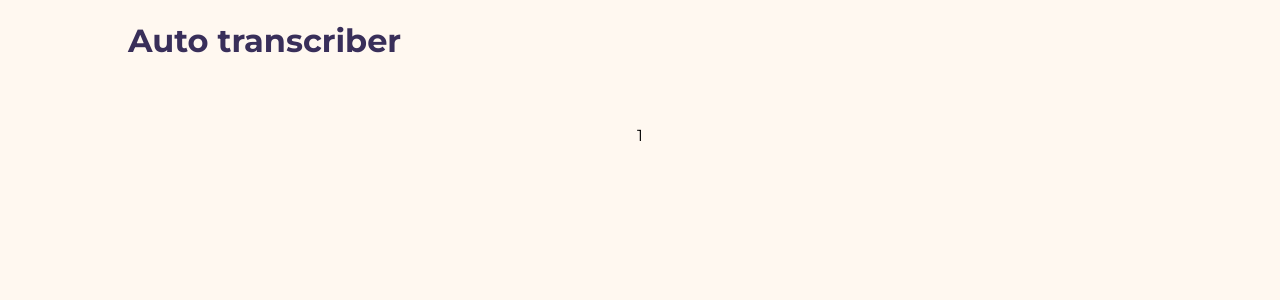
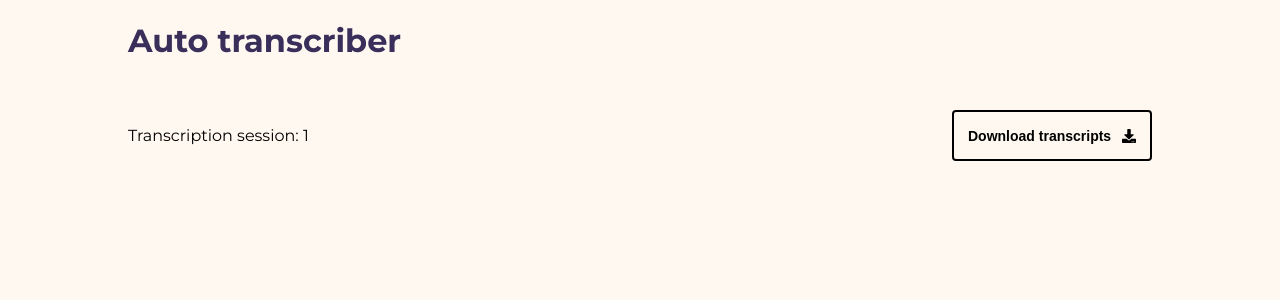
Before and after one commit to hci-gu/auto-transcriber-client, a React (Create React App) app: page /transcription/1 in a window 1280 px wide. Shown: the top 300 px of the page. Built offline with nearby package versions, Linux system fonts and the light colour scheme; no server answers.

Commit message:
add download transcripts button

```diff
--- a/src/components/Transcriptions.js
+++ b/src/components/Transcriptions.js
@@ -1,4 +1,4 @@
-import React, { useEffect } from 'react'
+import React from 'react'
 import { useRecoilState } from 'recoil'
 import styled from 'styled-components'
 import ClipLoader from 'react-spinners/ClipLoader'
@@ -10,7 +10,6 @@ import {
 
 import { transcriptionState } from '../state'
 import { COLORS } from '../style'
-import { useGetTranscriptionStatus } from '../hooks'
 
 const Container = styled.div`
   width: 100%;
@@ -43,7 +42,10 @@ const transcriptionComponent = (transcription) => {
   return (
     <Transcription key={`transcription_${transcription.service}`}>
       <Logo>
-        <img src={`/logos/${transcription.service}.png`}></img>
+        <img
+          src={`/logos/${transcription.service}.png`}
+          alt={`${transcription.service} logotype`}
+        ></img>
         {transcription.status === 'IN_PROGRESS' && <ClipLoader size={25} />}
         {transcription.status === 'FAILED' && (
           <FontAwesomeIcon
@@ -80,7 +82,7 @@ export default function Transcriptions() {
 
   return (
     <Container>
-      <h1>Transcriptions</h1>
+      <h1>Status</h1>
       {transcriptions.map((t) => transcriptionComponent(t))}
     </Container>
   )
--- a/src/hooks.js
+++ b/src/hooks.js
@@ -4,7 +4,7 @@ import axios from 'axios'
 import { fileState, transcriptionState } from './state'
 
 export const useFileUpload = () => {
-  const [_, setFile] = useRecoilState(fileState)
+  const [, setFile] = useRecoilState(fileState)
 
   const onDrop = useCallback(
     async (acceptedFiles) => {
@@ -18,7 +18,7 @@ export const useFileUpload = () => {
 }
 
 export const useGetTranscriptionStatus = (id) => {
-  const [_, setTranscriptionState] = useRecoilState(transcriptionState)
+  const [, setTranscriptionState] = useRecoilState(transcriptionState)
 
   useEffect(() => {
     let interval
--- a/src/pages/Transcription.js
+++ b/src/pages/Transcription.js
@@ -1,6 +1,8 @@
 import React from 'react'
 import styled from 'styled-components'
 import { useParams } from 'react-router-dom'
+import { FontAwesomeIcon } from '@fortawesome/react-fontawesome'
+import { faDownload } from '@fortawesome/free-solid-svg-icons'
 import Transcriptions from '../components/Transcriptions'
 import { useGetTranscriptionStatus } from '../hooks'
 
@@ -11,17 +13,51 @@ const Container = styled.div`
   align-items: center;
 `
 
-const Spacer = styled.div`
-  height: 50px;
+const Header = styled.div`
+  width: 100%;
+  display: flex;
+
+  justify-content: space-between;
+`
+
+const Download = styled.button`
+  background: none;
+  border: 2px solid black;
+  outline: none;
+  cursor: pointer;
+
+  width: 200px;
+  padding: 1em;
+  border-radius: 4px;
+  display: flex;
+  justify-content: space-between;
+  align-items: center;
+
+  font-size: 14px;
+  font-weight: bold;
+
+  :active {
+    opacity: 0.5;
+  }
 `
 
 function Transcription() {
   const params = useParams()
   useGetTranscriptionStatus(params.id)
 
+  const onDownloadClick = () => {
+    window.location.assign(`${process.env.REACT_APP_API}/${params.id}/download`)
+  }
+
   return (
     <Container>
-      <p>{params.id}</p>
+      <Header>
+        <p>Transcription session: {params.id}</p>
+        <Download onClick={onDownloadClick}>
+          Download transcripts
+          <FontAwesomeIcon icon={faDownload} />
+        </Download>
+      </Header>
       <Transcriptions />
     </Container>
   )
--- a/src/state.js
+++ b/src/state.js
@@ -1,4 +1,4 @@
-import { atom, selector, selectorFamily } from 'recoil'
+import { atom } from 'recoil'
 
 export const fileState = atom({
   key: 'file',
@@ -7,23 +7,7 @@ export const fileState = atom({
 
 export const transcriptionState = atom({
   key: 'transcription',
-  default: [
-    // {
-    //   service: 'aws',
-    //   status: 'INPROGRESS',
-    // },
-    // {
-    //   service: 'google',
-    //   status: 'FAILED',
-    // },
-    // {
-    //   service: 'ibm',
-    //   status: 'COMPLETED',
-    //   data: {
-    //     text: 'HEHEJEJ',
-    //   },
-    // },
-  ],
+  default: [],
 })
 
 export const loadingState = atom({
```
